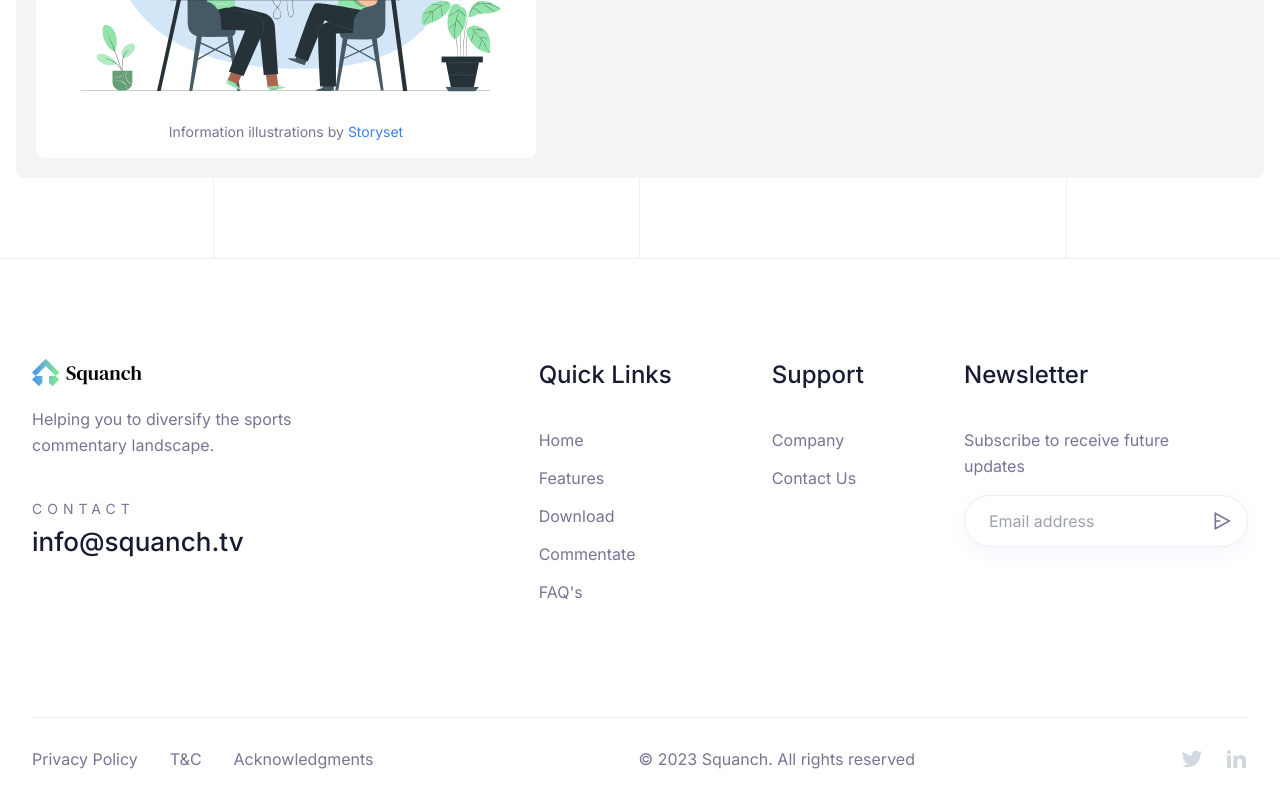
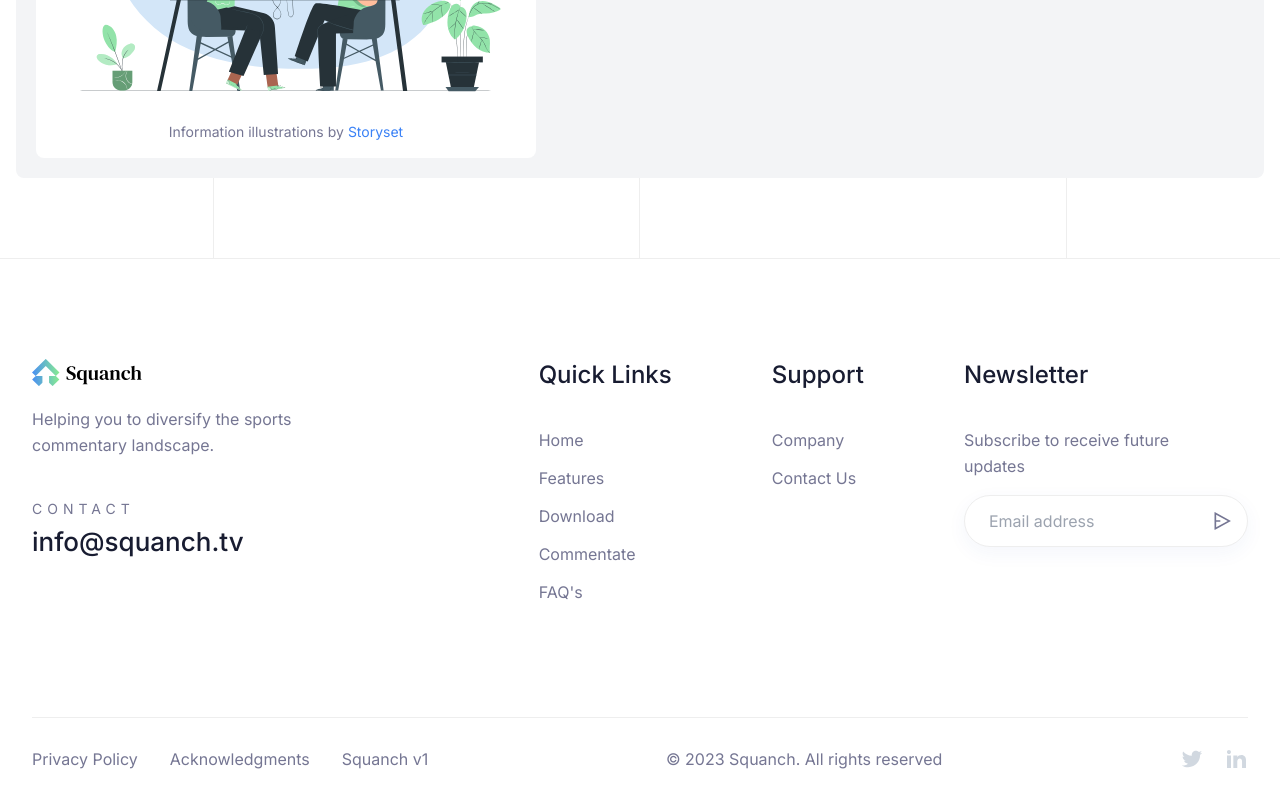
Before and after one commit to oliverkieran/squanch-website, a Next.js app: page /acknowledgments in a window 1280 px wide. Shown: the part 578-1378 px from the top of the page. Built offline with nearby package versions, Linux system fonts and the light colour scheme.

Commit message:
added link to old website in footer

```diff
--- a/components/Footer/index.tsx
+++ b/components/Footer/index.tsx
@@ -271,14 +271,22 @@ const Footer = () => {
                     Privacy Policy
                   </a>
                 </li>
-                <li>
+                {/* <li>
                   <a href="#" className="hover:text-primary">
                     T&C
                   </a>
-                </li>
+                </li> */}
                 <li>
                   <a href="/acknowledgments" className="hover:text-primary">
                     Acknowledgments
+                  </a>
+                </li>
+                <li>
+                  <a
+                    href="https://squanch-v1.webflow.io/"
+                    className="hover:text-primary"
+                  >
+                    Squanch v1
                   </a>
                 </li>
               </ul>
```
